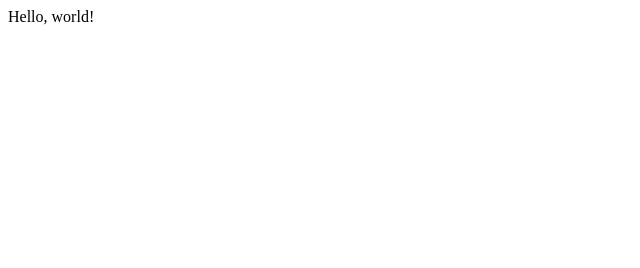
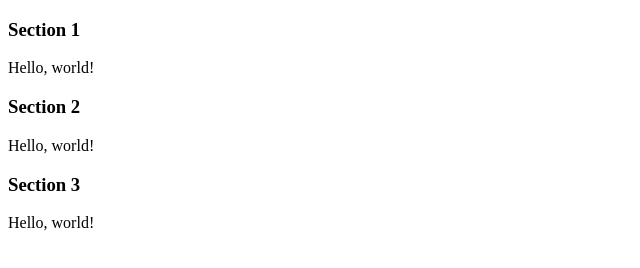
Before and after one commit to swegner/github100, a plain HTML site: page d3/bar/index.html in a window 1280 px wide. Shown: the whole page, without its empty margins (0-640 px from the left). Drawn offline with nearby package versions, Linux system fonts and the light colour scheme.

Commit message:
Use D3 to select many elements

```diff
--- a/d3/bar/app.js
+++ b/d3/bar/app.js
@@ -2,8 +2,8 @@
 
 (function ($, d3) {
   $(document).ready(function() {
-    var body = d3.select("body");
-    var div = body.append("div");
+    var section = d3.selectAll("section");
+    var div = section.append("div");
     div.html("Hello, world!");
   });
 })(jQuery, d3);
--- a/d3/bar/index.html
+++ b/d3/bar/index.html
@@ -4,6 +4,18 @@
     <title>My First D3 Page</title>
   </head>
   <body>
+    <section>
+      <h3>Section 1</h3>
+    </section>
+
+    <section>
+      <h3>Section 2</h3>
+    </section>
+
+    <section>
+      <h3>Section 3</h3>
+    </section>
+
     <script src="http://code.jquery.com/jquery-2.1.4.js"></script>
     <script src="https://cdnjs.cloudflare.com/ajax/libs/d3/3.5.6/d3.min.js" charset="utf-8"></script>
     <script src="app.js"></script>
```
